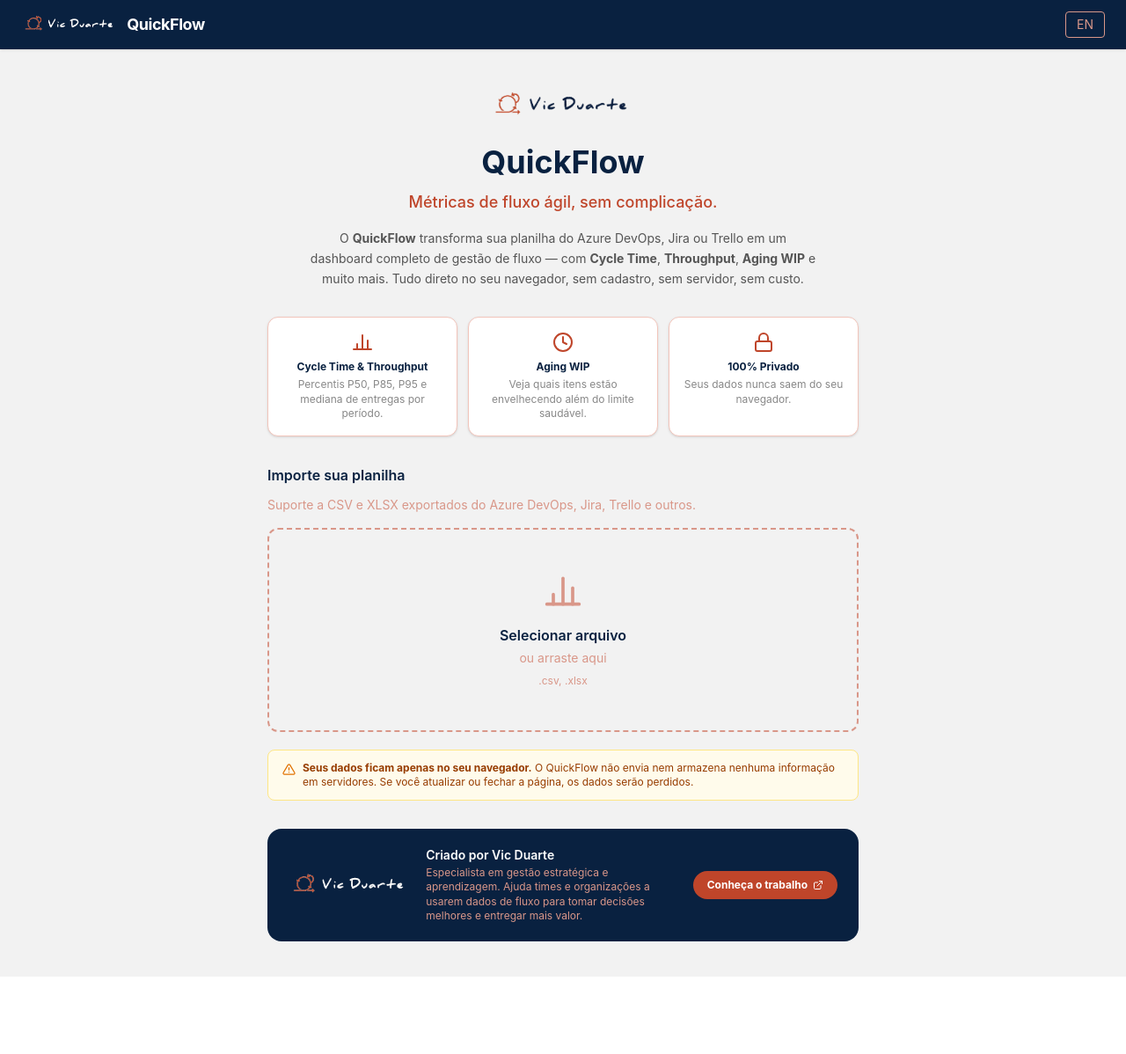
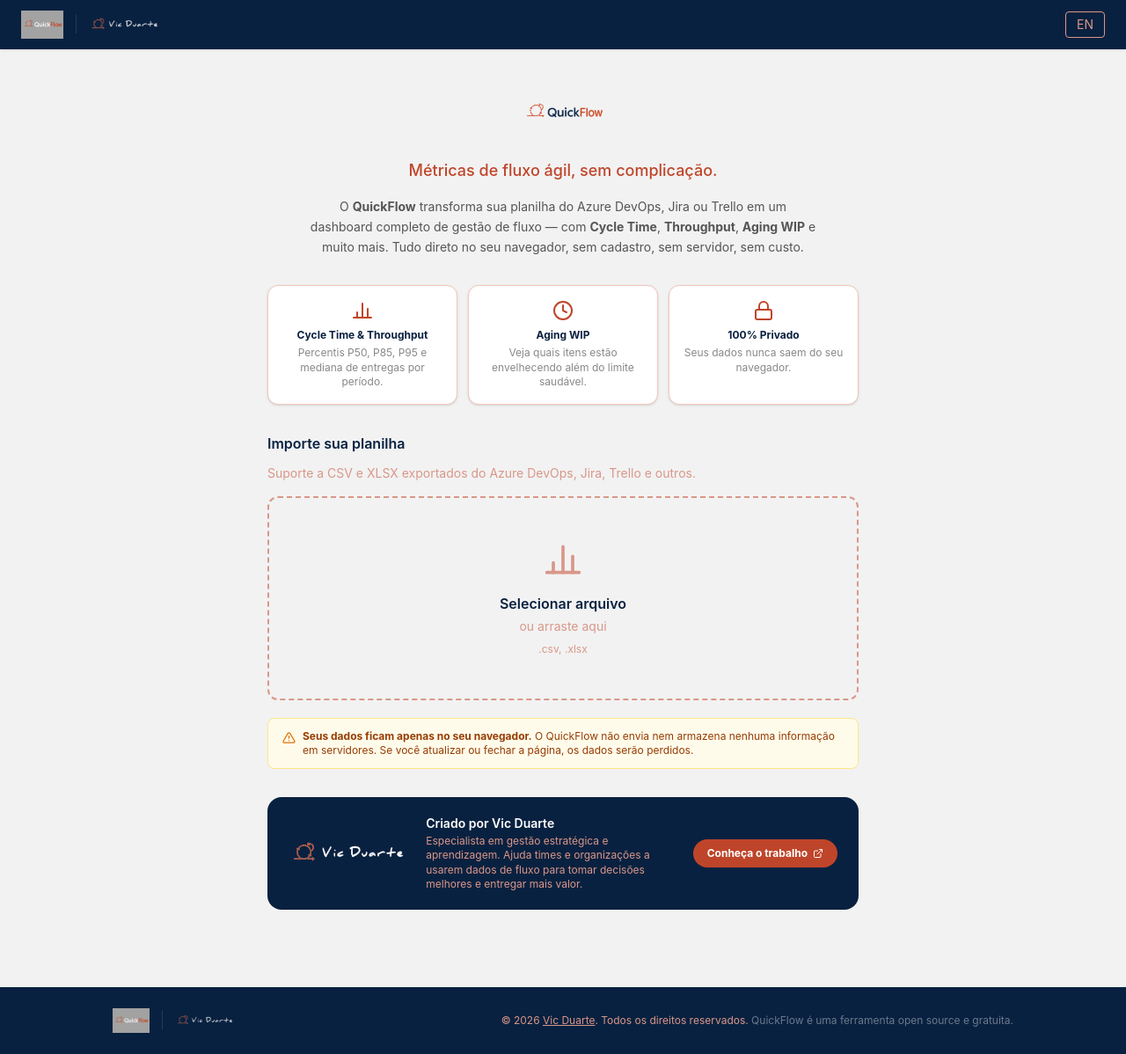
Before and after one commit to Vicduartchy/quickflow, a React (Vite) app: page / in a window 1280 px wide. Shown: the whole page at 88% size. Before the commit the page ends 1110 px from the top, so only its background shows below. Built offline with nearby package versions, Linux system fonts and the light colour scheme.

Commit message:
feat: logo QuickFlow v2 + footer copyright © 2026 Vic Duarte

```diff
--- a/src/App.tsx
+++ b/src/App.tsx
@@ -31,15 +31,40 @@
   )
 }
 
+function Footer() {
+  return (
+    <footer className="bg-[#092140] text-white mt-12 py-6 px-6 print:hidden">
+      <div className="max-w-5xl mx-auto flex flex-col sm:flex-row items-center justify-between gap-4">
+        {/* Logos */}
+        <div className="flex items-center gap-3">
+          <img src="/quickflow/quickflow-logo-white.png" alt="QuickFlow" className="h-7 object-contain" />
+          <span className="text-white/30 text-lg font-thin select-none">|</span>
+          <img src="/quickflow/logo-white.png" alt="Vic Duarte" className="h-5 object-contain opacity-70" />
+        </div>
+
+        {/* Copyright */}
+        <p className="text-[#D99789] text-xs text-center sm:text-right leading-relaxed">
+          © 2026 <a href="https://vicduarte.site/" target="_blank" rel="noopener noreferrer" className="underline hover:text-white transition-colors">Vic Duarte</a>.
+          Todos os direitos reservados.{' '}
+          <span className="text-white/40">QuickFlow é uma ferramenta open source e gratuita.</span>
+        </p>
+      </div>
+    </footer>
+  )
+}
+
 function Inner() {
   const { step } = useApp()
   return (
-    <div className="min-h-screen bg-[#F2F2F2] font-sans">
+    <div className="min-h-screen bg-[#F2F2F2] font-sans flex flex-col">
       <Navbar />
-      {step === "upload" && <UploadScreen />}
-      {step === "mapping" && <MappingScreen />}
-      {step === "policy" && <PolicyScreen />}
-      {step === "dashboard" && <DashboardScreen />}
+      <main className="flex-1">
+        {step === "upload" && <UploadScreen />}
+        {step === "mapping" && <MappingScreen />}
+        {step === "policy" && <PolicyScreen />}
+        {step === "dashboard" && <DashboardScreen />}
+      </main>
+      <Footer />
       <ScrollToTop />
     </div>
   )
--- a/src/components/Navbar.tsx
+++ b/src/components/Navbar.tsx
@@ -5,9 +5,13 @@
   const { lang, toggleLang, resetAll, step } = useApp()
   return (
     <nav className="bg-[#092140] text-white px-6 py-3 flex items-center justify-between shadow">
-      <button onClick={resetAll} className="flex items-center gap-2 hover:opacity-80 transition-opacity">
-        <img src="/quickflow/logo-white.png" alt="Vic Duarte" className="h-8 object-contain" />
-        <span className="font-bold text-lg tracking-tight">QuickFlow</span>
+      <button onClick={resetAll} className="flex items-center gap-3 hover:opacity-80 transition-opacity">
+        {/* Logo QuickFlow (nova identidade) */}
+        <img src="/quickflow/quickflow-logo-white.png" alt="QuickFlow" className="h-8 object-contain" />
+        {/* Separador */}
+        <span className="text-white/30 text-lg font-thin select-none">|</span>
+        {/* Logo Vic Duarte */}
+        <img src="/quickflow/logo-white.png" alt="Vic Duarte" className="h-6 object-contain opacity-80" />
       </button>
       <div className="flex items-center gap-4">
         {step !== 'upload' && (
--- a/src/components/UploadScreen.tsx
+++ b/src/components/UploadScreen.tsx
@@ -65,8 +65,12 @@
 
         {/* Hero */}
         <div className="mb-8 text-center">
-          <img src="/quickflow/logo-dark.png" alt="Vic Duarte" className="h-12 object-contain mx-auto mb-5" />
-          <h1 className="text-4xl font-bold text-[#092140] mb-3">QuickFlow</h1>
+          {/* Logo QuickFlow principal */}
+          <img
+            src="/quickflow/quickflow-logo-dark.png"
+            alt="QuickFlow"
+            className="h-16 object-contain mx-auto mb-5"
+          />
           <p className="text-lg text-[#BF452A] font-medium mb-4">Métricas de fluxo ágil, sem complicação.</p>
           <p className="text-[#555] text-sm leading-relaxed max-w-xl mx-auto">
             O <strong>QuickFlow</strong> transforma sua planilha do Azure DevOps, Jira ou Trello em um dashboard completo de gestão de fluxo —
@@ -136,6 +140,7 @@
             <span className="flex items-center gap-1.5">Conheça o trabalho <IconExternalLink size={12} /></span>
           </a>
         </div>
+
       </div>
     </div>
   )
```
Also changed, not shown: public/quickflow-logo-dark.png (added), public/quickflow-logo-white.png (added).
